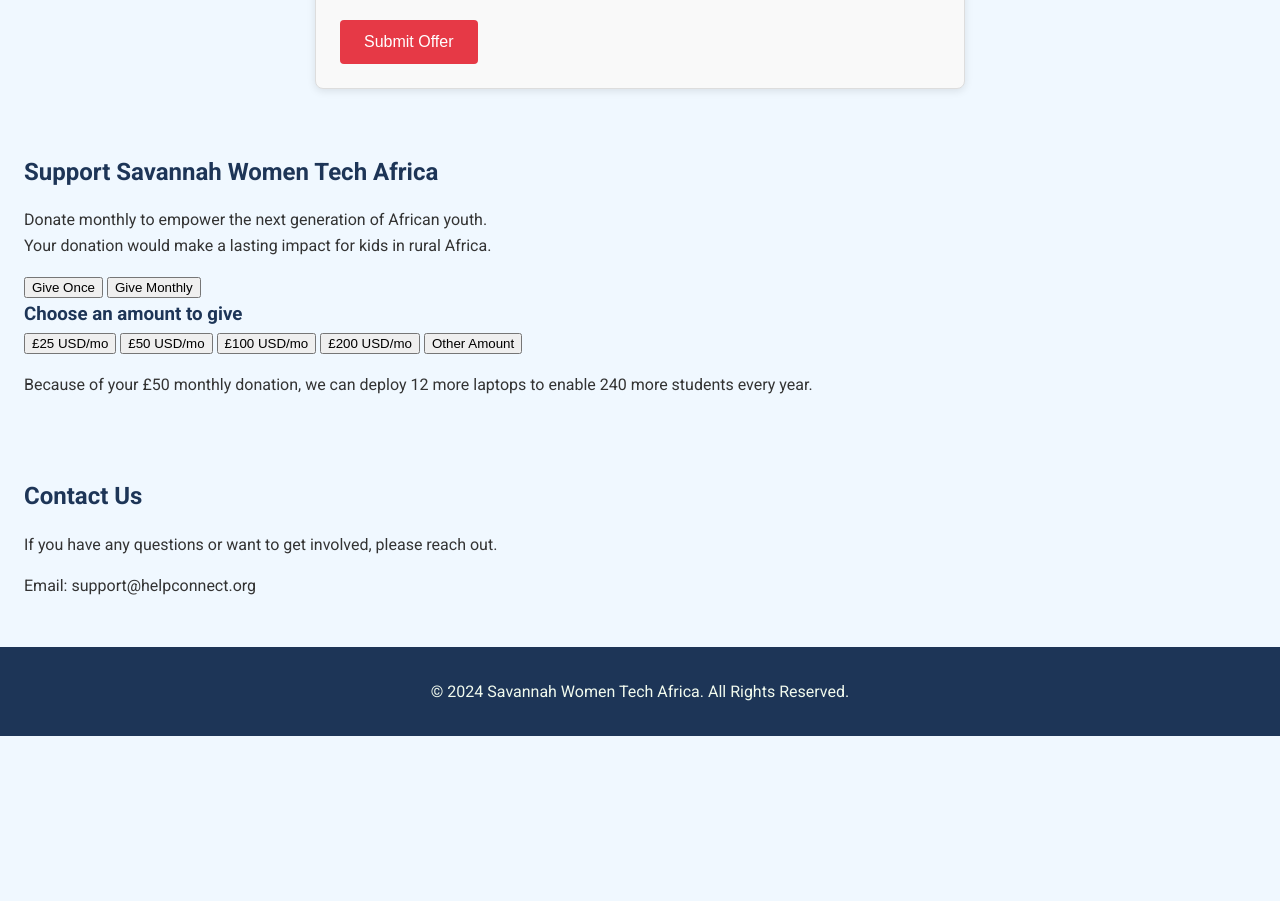
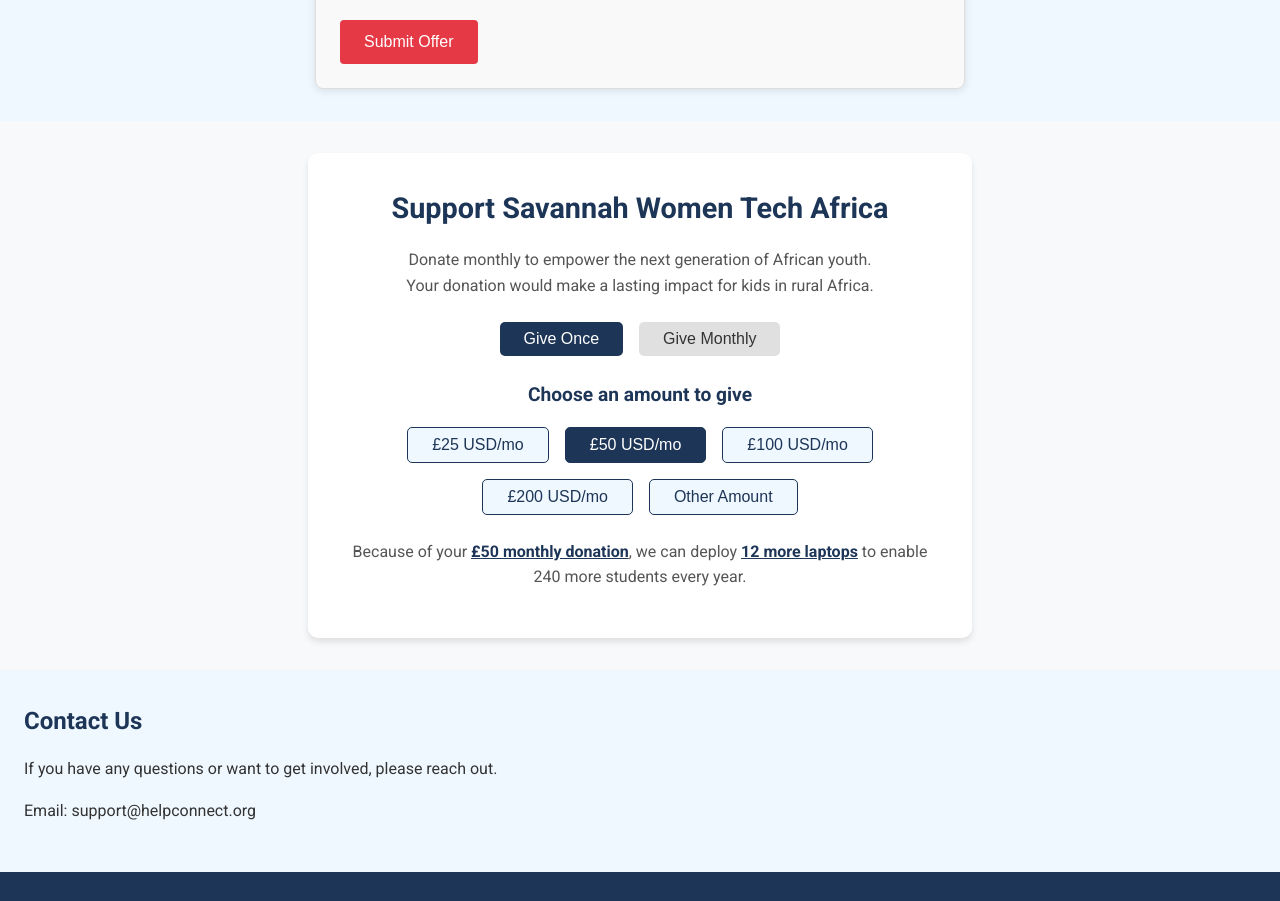
Before and after one commit to preciouskorir/help-connect, a plain HTML site: page index.html in a window 1280 px wide. Shown: the part 2096-2997 px from the top of the page. Before the commit the page ends 2832 px from the top, so only its background shows below. Drawn offline with Linux system fonts and the light colour scheme.

Commit message:
Update style.css

```diff
--- a/style.css
+++ b/style.css
@@ -155,3 +155,94 @@ footer {
     background: #1d3557;
     color: #f1faee;
 }
+/* General Styles */
+body {
+    font-family: 'Roboto', sans-serif;
+    margin: 0;
+    padding: 0;
+    color: #333;
+    line-height: 1.6;
+    background-color: #f8f9fa;
+  }
+
+  .donate-section {
+    background-color: #fff;
+    padding: 2rem;
+    text-align: center;
+    margin: 2rem auto;
+    box-shadow: 0 4px 6px rgba(0, 0, 0, 0.1);
+    border-radius: 10px;
+    max-width: 600px;
+  }
+
+  .donate-section h2 {
+    color: #1d3557;
+    font-size: 1.8rem;
+  }
+
+  .donate-subtitle {
+    font-size: 1rem;
+    color: #555;
+    margin-bottom: 1.5rem;
+  }
+
+  .donation-frequency {
+    display: flex;
+    justify-content: center;
+    gap: 1rem;
+    margin-bottom: 1.5rem;
+  }
+
+  .donation-btn {
+    background-color: #e0e0e0;
+    color: #333;
+    border: none;
+    padding: 0.5rem 1.5rem;
+    border-radius: 5px;
+    cursor: pointer;
+    font-size: 1rem;
+  }
+
+  .donation-btn.active {
+    background-color: #1d3557;
+    color: #fff;
+  }
+
+  .amount-title {
+    font-size: 1.2rem;
+    margin: 1rem 0;
+  }
+
+  .donation-amounts {
+    display: flex;
+    flex-wrap: wrap;
+    justify-content: center;
+    gap: 1rem;
+  }
+
+  .amount-btn {
+    background-color: #f0f8ff;
+    border: 1px solid #1d3557;
+    color: #1d3557;
+    border-radius: 5px;
+    padding: 0.5rem 1.5rem;
+    cursor: pointer;
+    font-size: 1rem;
+  }
+
+  .amount-btn.active {
+    background-color: #1d3557;
+    color: #fff;
+  }
+
+  .impact-text {
+    font-size: 1rem;
+    color: #555;
+    margin-top: 1.5rem;
+  }
+
+  .highlight {
+    font-weight: bold;
+    color: #1d3557;
+    text-decoration: underline;
+  }
```
